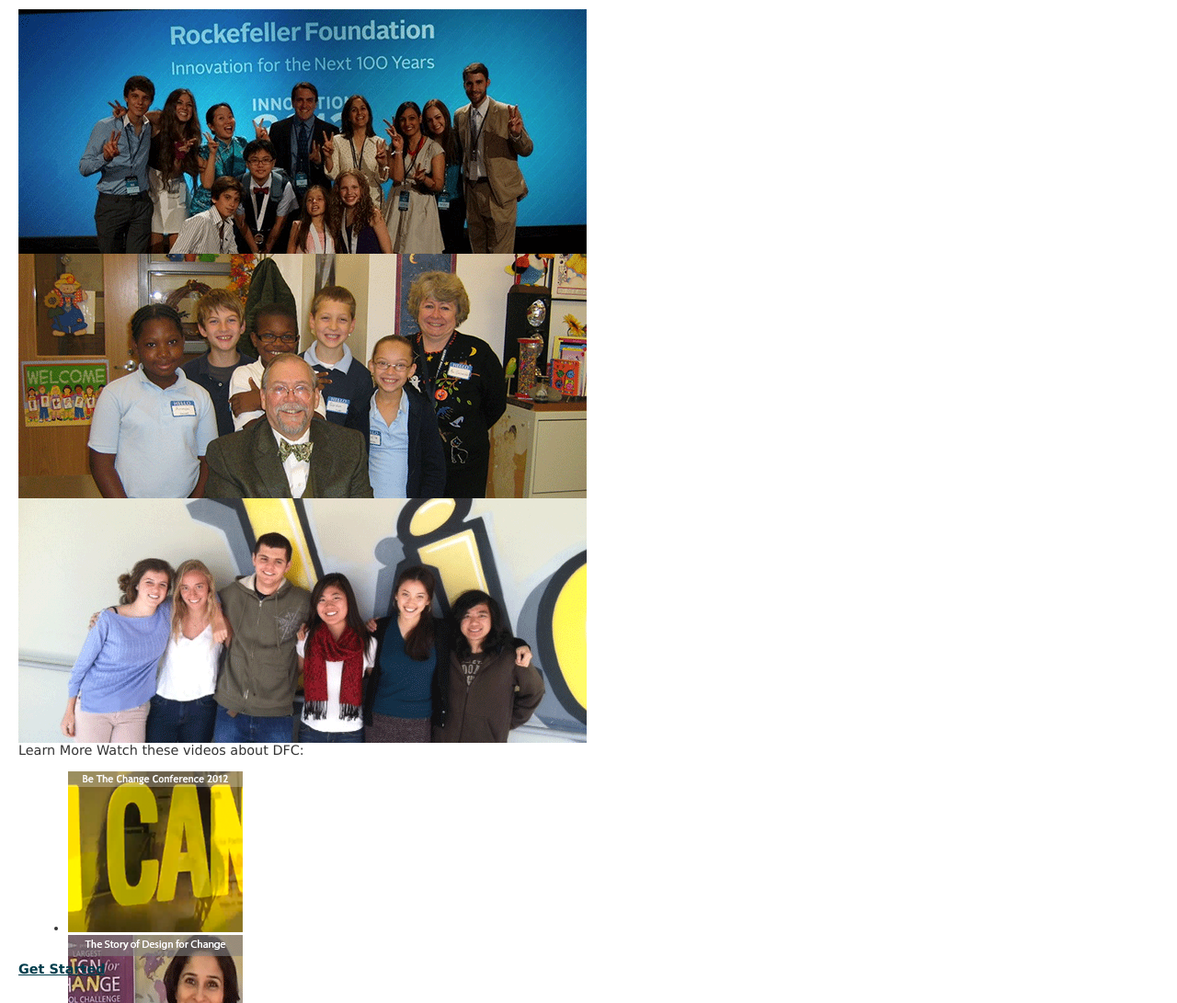
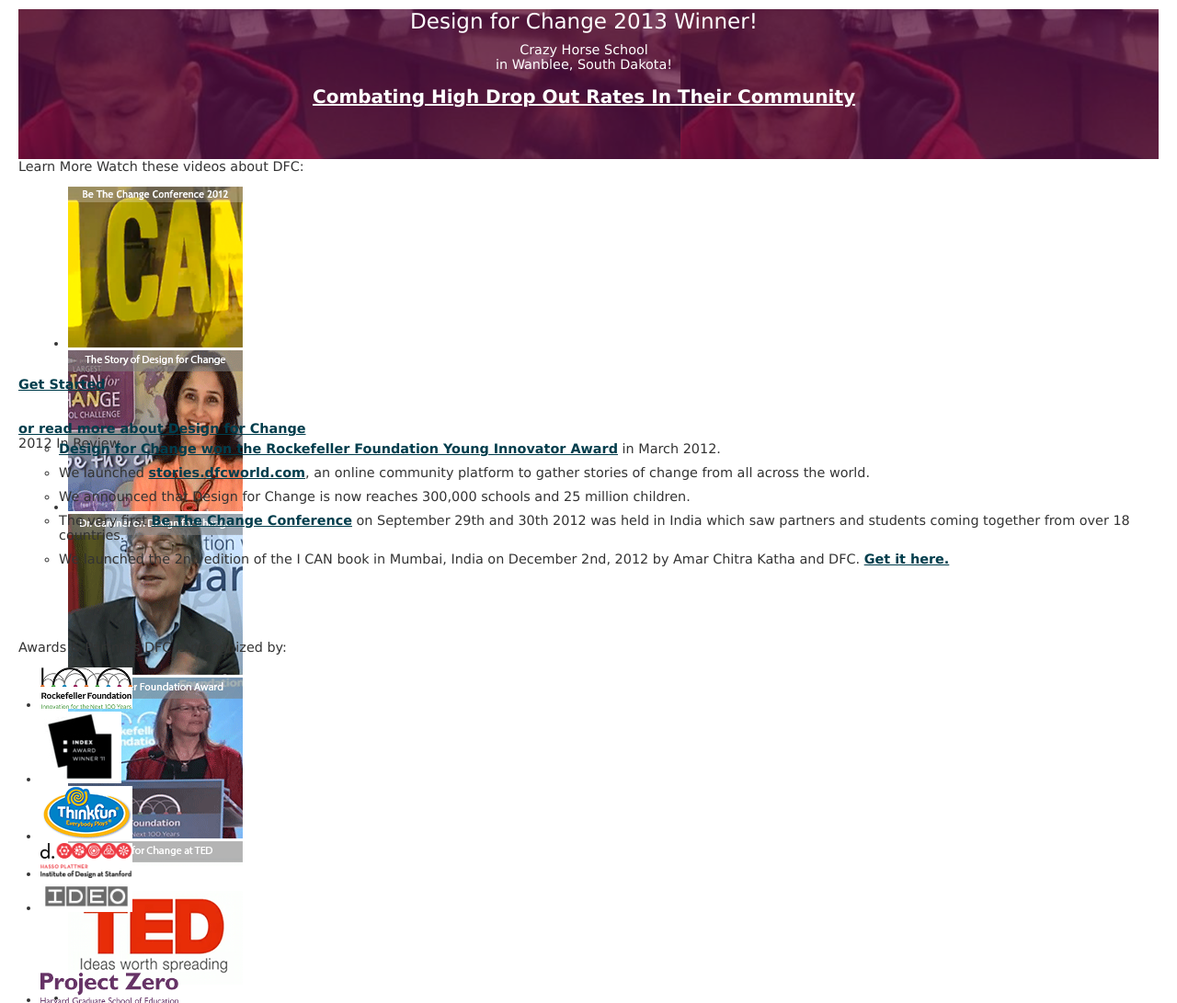
Before and after one commit to harrisonj/Design-for-Change-USA, a CakePHP app: the page made by app/View/Pages/home.ctp in a window 1280 px wide. Shown: the part 47-1138 px from the top of the page at 92% size. Run offline with PHP 8.4 and a stand-in for CakePHP, Linux system fonts and the light colour scheme; the template is opened without the code that fills it, so the values that code supplies are empty; some libraries are stand-ins or nearby versions.

Commit message:
dfcusa 2013 winner

```diff
--- a/app/View/Pages/home.ctp
+++ b/app/View/Pages/home.ctp
@@ -1,9 +1,9 @@
 <div class="rightContent">
 	<div class="slider-wrapper theme-default">
-        <div id="slider" class="nivoSlider">
-            <img src="/dfcusa/images/slider/rockefelleraward.png" />
-            <img src="/dfcusa/images/slider/jross.png"  />
-            <img src="/dfcusa/images/slider/lick.png" />
+        <div style="display: inline-block; background-color: #eecc63; width: 100%; padding-bottom: 2.5em; background-image: url('/images/slider/crazyhorse_background.png')">
+            <p class="ourVideos" style="text-align: center; margin-bottom: 0px; margin-left: -10px; color: #fff"><span style="font-size: 1.6em;">Design for Change 2013 Winner!</span></p>
+            <p class="ourVideos" style="text-align: center; margin-top: 10px; margin-left: -10px; color: #fff">Crazy Horse School</br>in Wanblee, South Dakota!</p>
+            <a href="http://stories.dfcworld.com/storydoc.aspx?id=USA-ENG-36894315-2013" target="_new"><p class="ourVideos" style="font-size: 15pt; margin-top: 12px; text-align: center; margin-left: -10px; color: #fff; text-decoration: underline">Combating High Drop Out Rates In Their Community</p></a>
         </div>
 	</div>
     <div class="shadowHome"></div>
```
Also changed, not shown: app/webroot/images/slider/crazyhorse_background.png (added), 3 other files.
